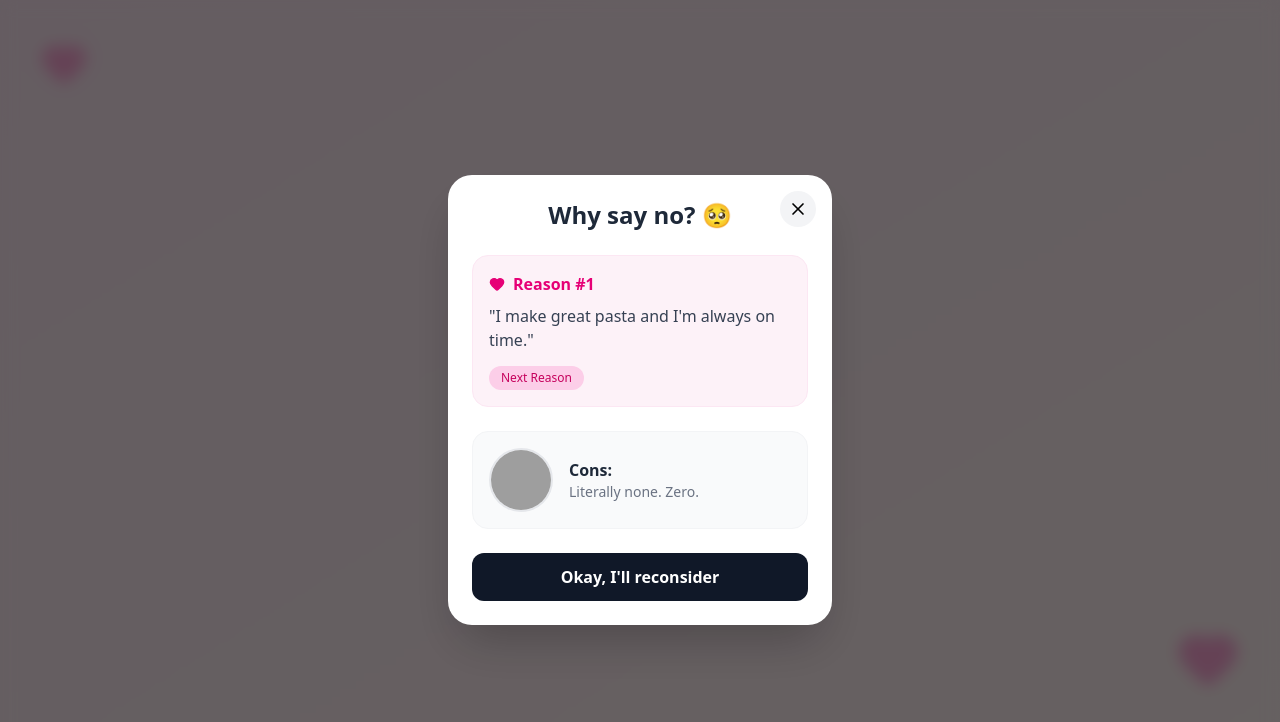
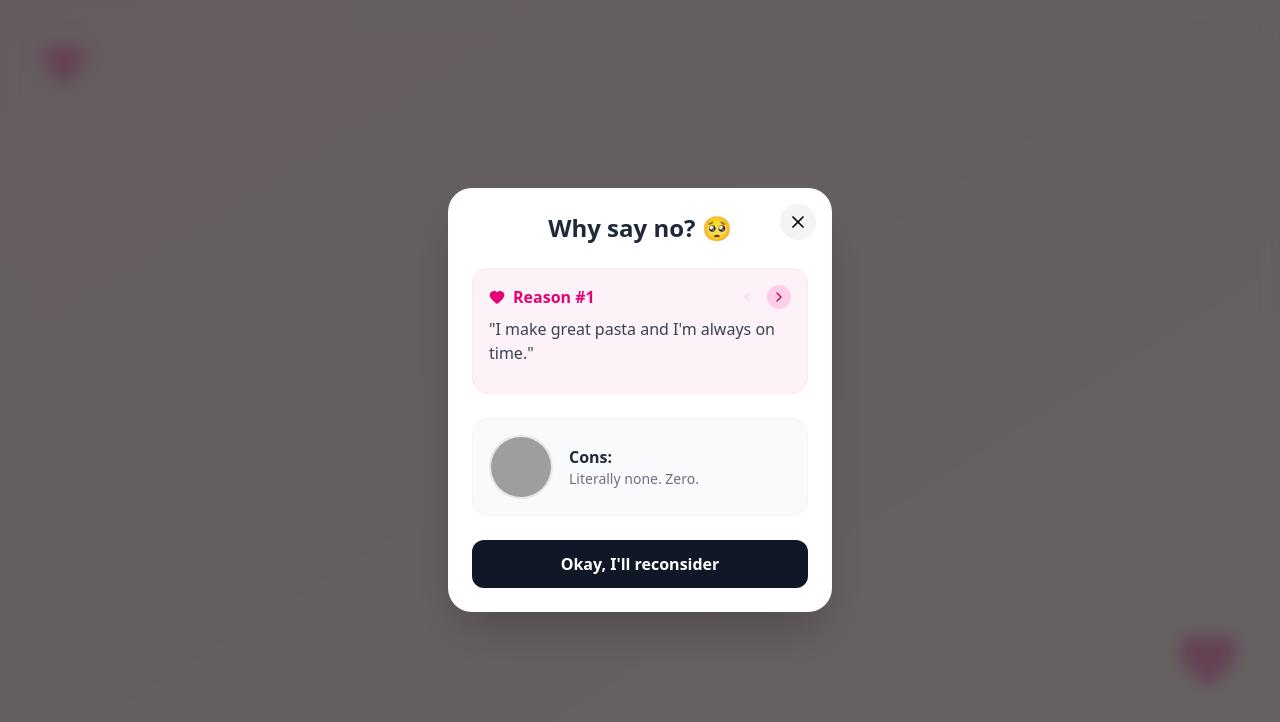
Before and after one commit to Thiyaguu11/bemyvalentine, a React (Vite) app: page / in a window 1280 px wide. Both pictures are taken after a click on the button "No". Shown: the top 722 px of the page. Built offline with nearby package versions, Linux system fonts and the light colour scheme; grey boxes are pictures that could not be loaded.

Commit message:
refactor: replace next reason button with arrow pagination in modal

```diff
--- a/src/App.jsx
+++ b/src/App.jsx
@@ -1,6 +1,6 @@
 import { useState } from 'react';
 import { AnimatePresence, motion } from 'framer-motion';
-import { X, Music, Mail, Camera, Play, Pause, Heart, Gift, Lock } from 'lucide-react';
+import { X, Music, Mail, Camera, Play, Pause, Heart, Gift, Lock, ChevronLeft, ChevronRight } from 'lucide-react';
 
 // Placeholder GIFs
 const GIFS = {
@@ -361,17 +361,29 @@ function App() {
                 <div className="space-y-6">
                   {/* Pros */}
                   <div className="bg-pink-50 p-4 rounded-2xl border border-pink-100">
-                    <div className="flex items-center gap-2 mb-2 text-pink-600 font-semibold">
-                      <Heart size={16} fill="currentColor" />
-                      <span>Reason #{proIndex + 1}</span>
+                    <div className="flex items-center gap-2 mb-2 text-pink-600 font-semibold justify-between">
+                      <div className="flex items-center gap-2">
+                        <Heart size={16} fill="currentColor" />
+                        <span>Reason #{proIndex + 1}</span>
+                      </div>
+                      <div className="flex gap-2">
+                        <button
+                          onClick={() => setProIndex(prev => Math.max(0, prev - 1))}
+                          disabled={proIndex === 0}
+                          className={`p-1 rounded-full transition-colors ${proIndex === 0 ? 'text-pink-200 cursor-not-allowed' : 'bg-pink-200 text-pink-700 hover:bg-pink-300'}`}
+                        >
+                          <ChevronLeft size={16} />
+                        </button>
+                        <button
+                          onClick={() => setProIndex(prev => Math.min(PROS_TEXTS.length - 1, prev + 1))}
+                          disabled={proIndex === PROS_TEXTS.length - 1}
+                          className={`p-1 rounded-full transition-colors ${proIndex === PROS_TEXTS.length - 1 ? 'text-pink-200 cursor-not-allowed' : 'bg-pink-200 text-pink-700 hover:bg-pink-300'}`}
+                        >
+                          <ChevronRight size={16} />
+                        </button>
+                      </div>
                     </div>
                     <p className="text-gray-700 min-h-[3rem] mb-3">"{PROS_TEXTS[proIndex]}"</p>
-                    <button
-                      onClick={handleProClick}
-                      className="text-xs bg-pink-200 text-pink-700 px-3 py-1 rounded-full hover:bg-pink-300 font-medium transition-colors"
-                    >
-                      Next Reason
-                    </button>
                   </div>
 
                   {/* Cons */}
```
